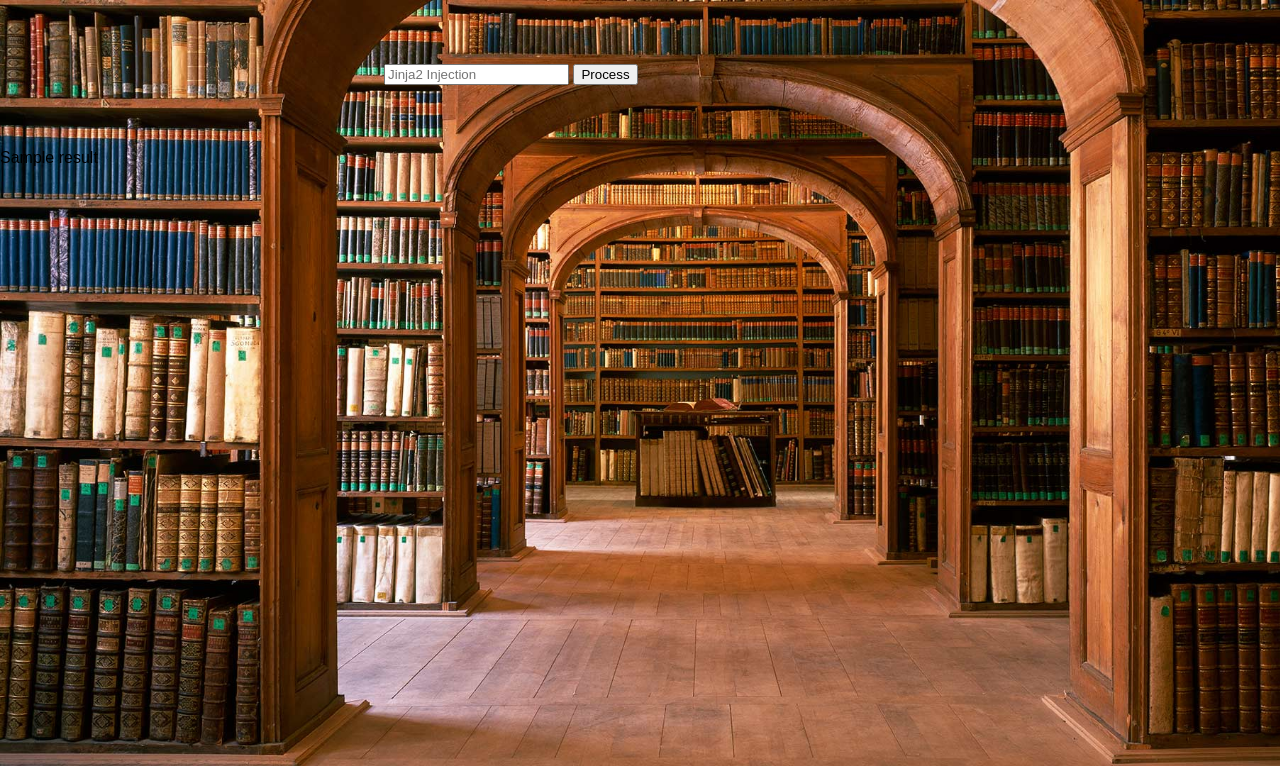
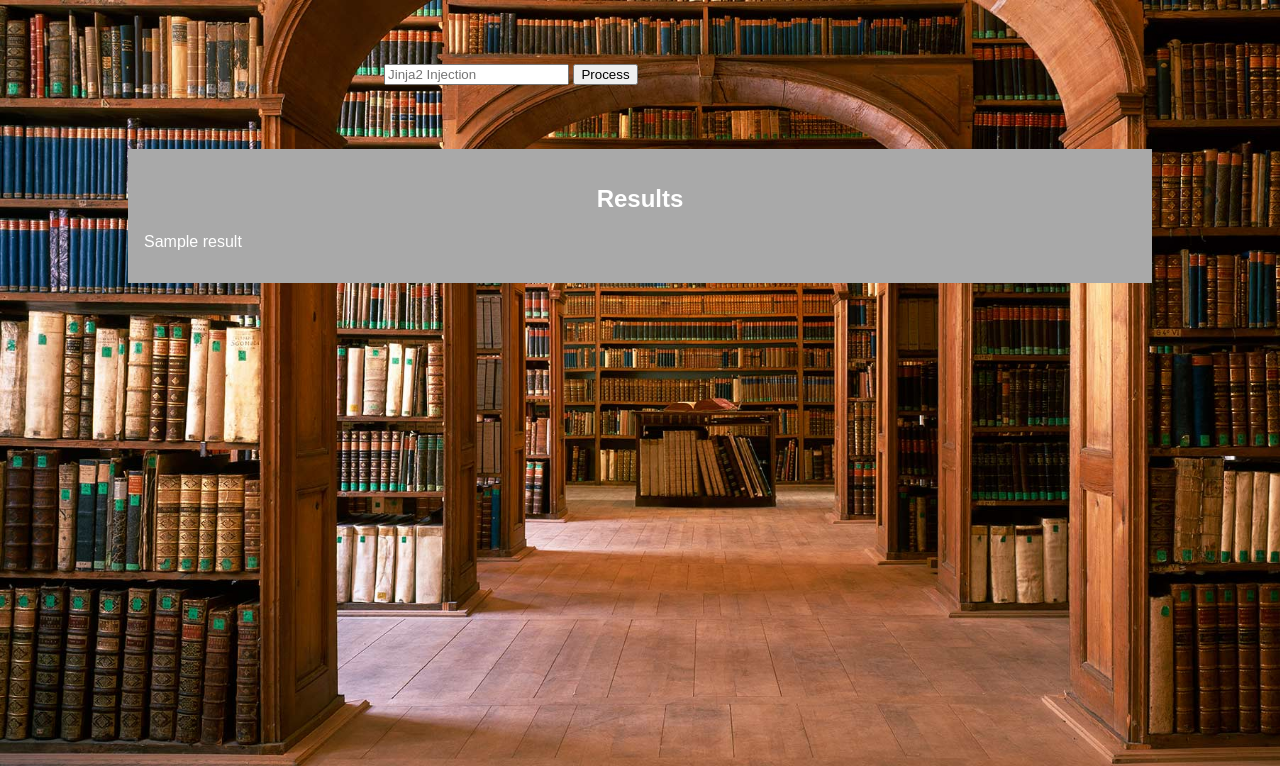
Before and after one commit to hurtleturtle/webapp, a Flask app: template wuxia/templates/misc/injection.html in a window 1280 px wide. Shown: the part 34-800 px from the top of the page. Run offline with Flask 2, Linux system fonts and the light colour scheme; the template is opened without the code that fills it: most values are stand-ins (such as "Sample title", 1, 10 or a date in 2020); some libraries are stand-ins or nearby versions.

Commit message:
Modified style of template injection results

```diff
--- a/wuxia/static/style.css
+++ b/wuxia/static/style.css
@@ -241,3 +241,14 @@ div.cookie > h2 {
     text-align: center;
     color: white;
 }
+
+/* Results layout */
+div.results {
+    background-color: darkgray;
+    padding: 1rem;
+    margin: 0 10%;
+    color: white;
+}
+div.results > h2 {
+    text-align: center;
+}
--- a/wuxia/templates/misc/injection.html
+++ b/wuxia/templates/misc/injection.html
@@ -8,8 +8,11 @@
             <input type="submit" class="btn-submit" value="Process">
         </div>
     </form>
+    {% if result %}
     <div class="results">
-        {{ result }}
+        <h2>Results</h2>
+        <p>{{ result | safe }}</p>
     </div>
+    {% endif %}
 </div>
 {% endblock content %}
```
